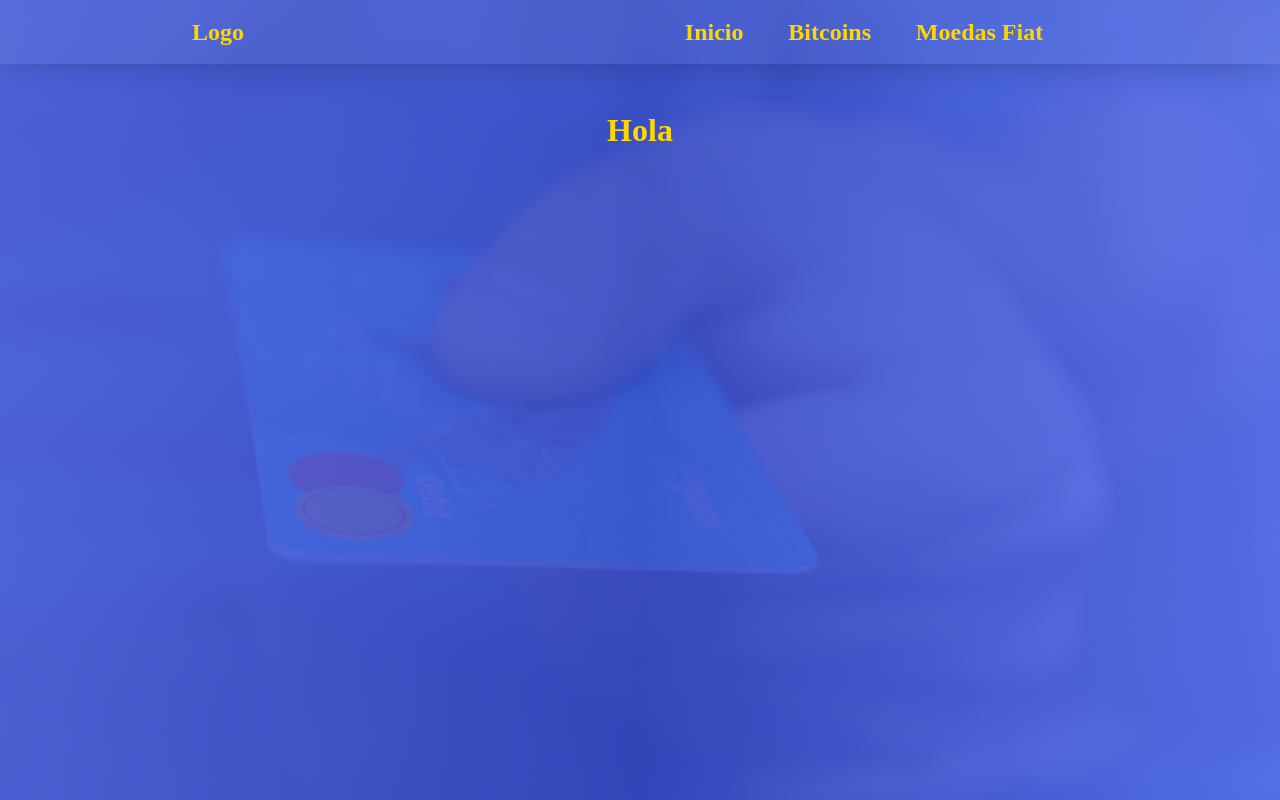
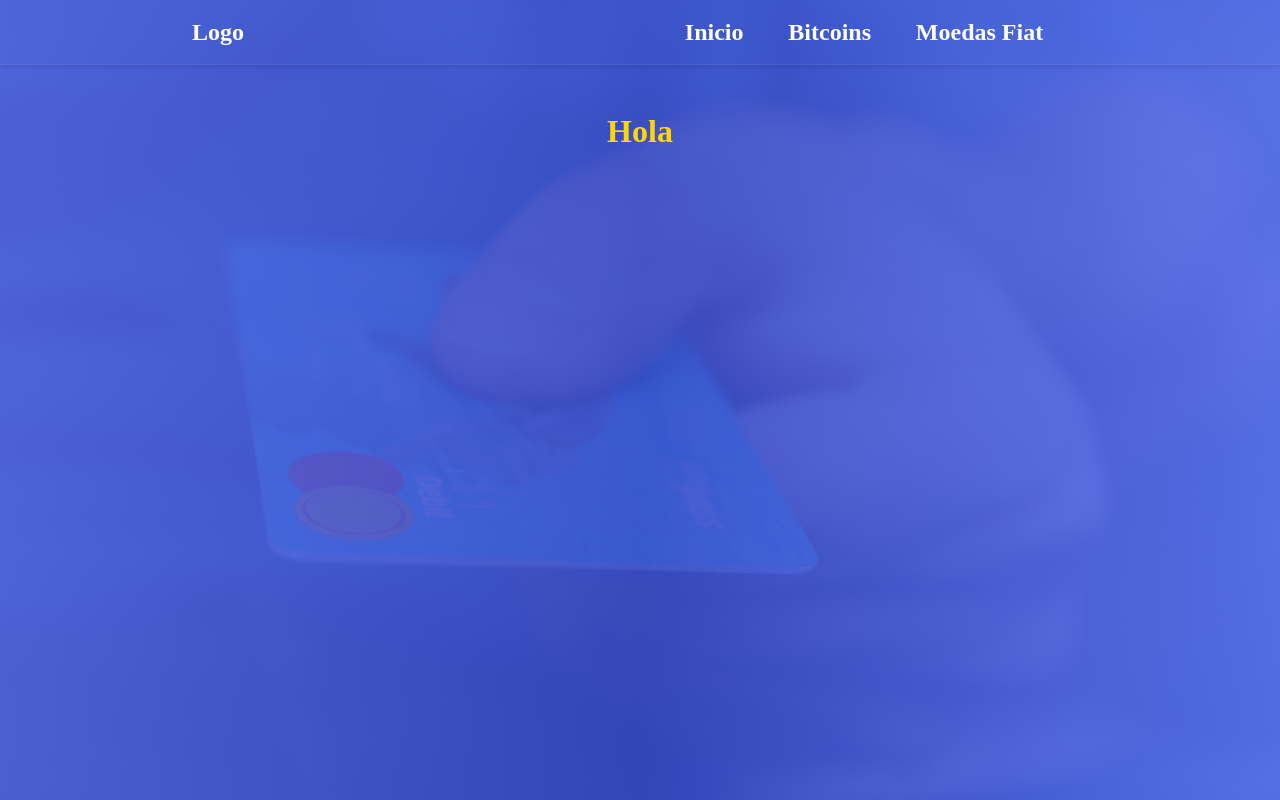
Before and after one commit to Carlitonchin/ellon, a Next.js app: page / in a window 1280 px wide. Built offline with nearby package versions, Linux system fonts and the light colour scheme.

Commit message:
some changes at navbar style

```diff
--- a/styles/header.css
+++ b/styles/header.css
@@ -1,9 +1,7 @@
 header{
 
-    background-color: rgba(220, 220, 220, 0.061);
-    -webkit-box-shadow: 0px -27px 51px 1px rgba(0,0,0,0.75);
-    -moz-box-shadow: 0px -27px 51px 1px rgba(0,0,0,0.75);
-    box-shadow: 0px -27px 51px 1px rgba(0,0,0,0.75);
+border-bottom: 1px solid rgba(255, 255, 255, 0.057);
+box-shadow: 0 2px 5px rgba(0, 0, 0, 0.1);
 }
 
 nav{
@@ -14,6 +12,7 @@ nav{
     padding: 2rem;
     width: 75%;
     margin: 0 auto;
+    color: white;
 }
 
 nav > *{
```
